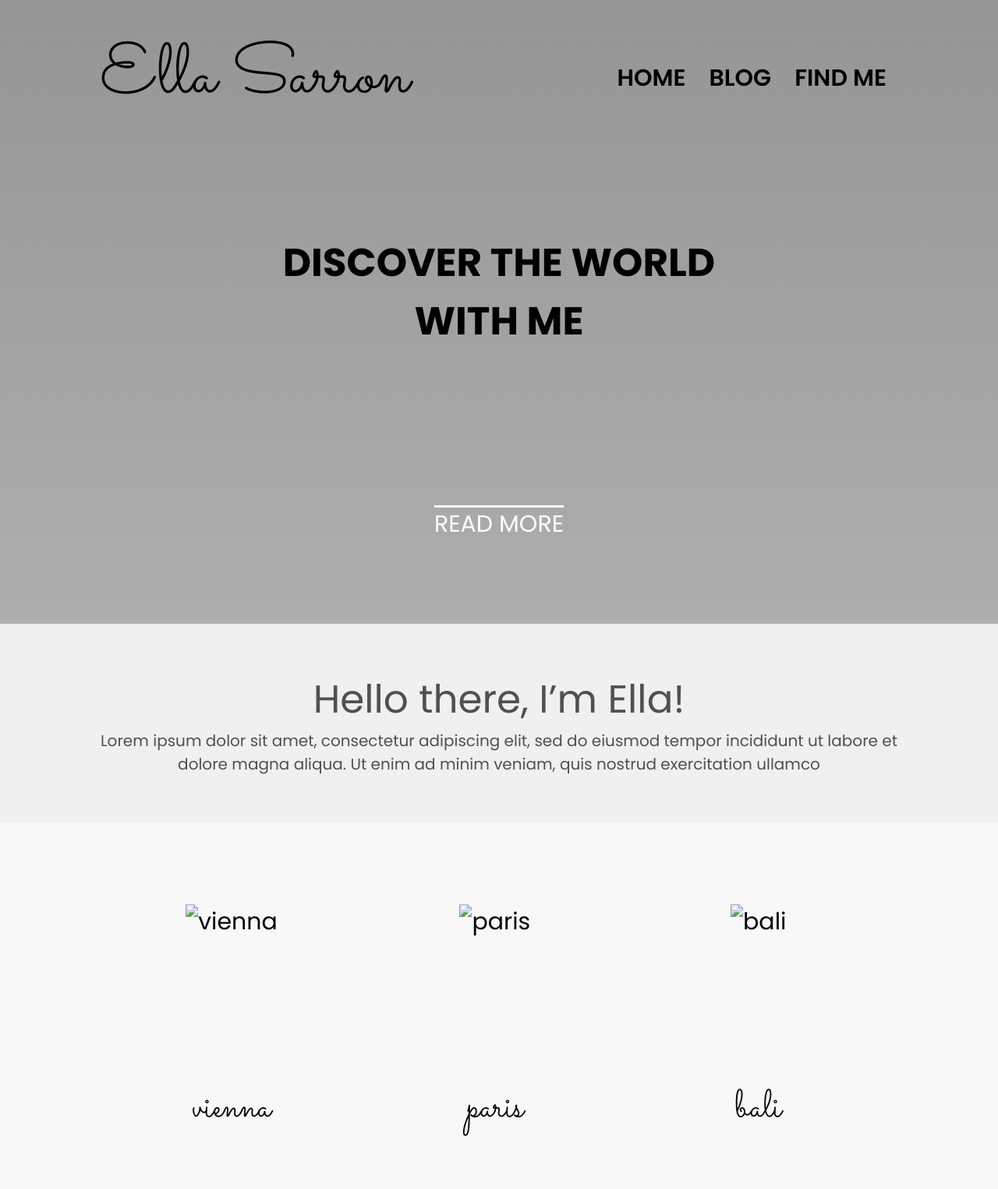
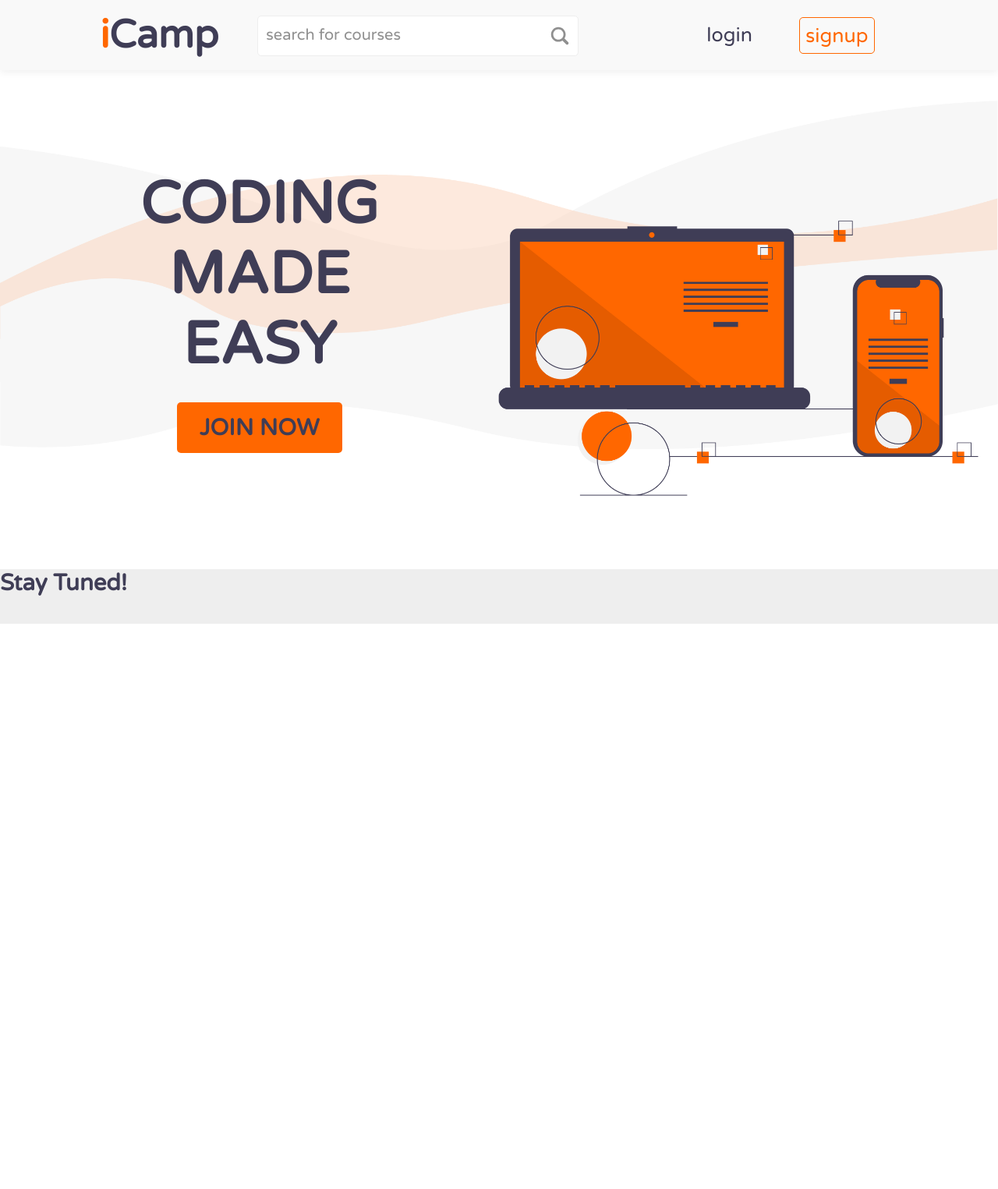
Before and after one commit to ulfat-dawood/iCamp-landing-page, a plain HTML site: page index.html in a window 1280 px wide. Shown: the top 1525 px of the page at 78% size. After the commit the page ends 827 px from the top, so only its background shows below. Drawn offline with Linux system fonts and the light colour scheme.

Commit message:
main page

```diff
--- a/index.html
+++ b/index.html
@@ -5,88 +5,44 @@
     <!-- <meta name="viewport" content="width=E, initial-scale=1.0"> -->
     <meta http-equiv="X-UA-Compatible" content="ie=edge">
     <link rel="preconnect" href="https://fonts.gstatic.com">
-    <link href="https://fonts.googleapis.com/css2?family=Poppins:wght@300;400;600;700&family=Sacramento&display=swap" rel="stylesheet">
+
     <link href="./style.css" rel="stylesheet" type="text/css"/>
-    <title>Ella</title>
+    <link rel="preconnect" href="https://fonts.gstatic.com">
+    <link href="https://fonts.googleapis.com/css2?family=Varela+Round&display=swap" rel="stylesheet">
+
+    <title>iCamp</title>
 </head>
 <body>
-    <section id="home">
-        <div class="container">
-            <header>
-                <h1 class="logo">Ella Sarron</h1>
-                <nav>
-                    <ul>
-                        <li><a href="#home">HOME</a></li>
-                        <li><a href="#blog">BLOG</a></li>
-                        <li><a href="#findMe">FIND ME</a></li>
-                    </ul>
-                </nav>
-            </header>
-            <div class="showcase">
-                <h2 class="top">DISCOVER THE WORLD <br>WITH ME</h2>
-                <h4 class="bottom"><a href="#blog">READ MORE</a></h4>
-            </div>
+<header>
+    <div class="container">
+        <h2 class="logo"><span style="color:#FF6700">i</span>Camp</h2>
+        <div class="search-bar">
+            <input type="text" placeholder="search for courses">
+            <div class="search-icon" ></div>
+        </div>
+        <nav>
+            <div class="login"><a href="./login.html">login</a></div>
+            <div class="signup"><a href="./login.html">signup</a></div>
+        </nav>
+    </div>
+</header>
 
+<section id="landing-bg">
+    <div class="container">
+        <div class="left">
+            <h1>CODING MADE EASY</h1>
+            <h3 class="btn"><a hre="./login.html">JOIN NOW</a></h3>
         </div>
-    </section>
-    <section id="blog">
-        <div class="intro">
-            <div class="container">
-                <h2>Hello there, I’m Ella!</h2>
-                <p>Lorem ipsum dolor sit amet, consectetur adipiscing elit, sed do eiusmod tempor incididunt ut labore et dolore magna aliqua. Ut enim ad minim veniam, quis nostrud exercitation ullamco </p>
+        <img src="./img/home.png" alt="portable devices">
+    </div>
+</section>
 
-            </div>
-       </div>
-       <div class="cards container">
-           <div class="card">
-            <div class="img-holder">
-                <img src="./img/vienna.jpeg" alt="vienna">
-            </div>
-            <h2 class="title">vienna</h2>
-           </div>
+<footer>
+    <h3>Stay Tuned!</h3>
+    <nav>
 
-           <div class="card">
-                <div class="img-holder">
-                    <img src="./img/paris.jpeg" alt="paris">
-                </div>
-                <h2 class="title">paris</h2>
-            </div>
+    </nav>
+</footer>
 
-            <div class="card">
-                <div class="img-holder">
-                    <img src="./img/bali.jpeg" alt="bali">
-                </div>
-                <h2 class="title">bali</h2>
-            </div>
-       </div>
-       <div class="clear"></div>
-
-       <div class="articles">
-           <div class="container">
-
-               <div class="article1">
-                   <h3>TIPS FOR YOUR NEXT TRIP</h3>
-                   <p>Lorem ipsum dolor sit amet, consectetur adipiscing elit, sed do eiusmod tempor incididunt ut labore et dolore magna aliqua. Ut enim ad minim veniam, quis nostrud exercitation ullamco Lorem ipsum dolor sit amet, consectetur adipiscing elit, sed do eiusmod tempor incididunt ut labore et dolore magna aliqua. Ut enim ad minim veniam, quis nostrud exercitation ullamco
-                       <br><br><span style="text-decoration: underline; cursor: pointer;">continue reading..</span>
-                   </p>
-               </div>
-               <div class="article2">
-                   <h3>Must Visit!</h3>
-                   <p>Lorem ipsum dolor sit amet, consectetur adipiscing elit, sed do eiusmod tempor incididunt ut labore et dut labore et dolore magna aliqua. Ut enim ad minim veniam, quis nostrud exercitation ullamco </p>
-               </div>
-               <div class="clear"></div>
-
-           </div>
-       </div>
-    </section>
-
-    <footer id="findMe">
-        <div class="container">
-            <h1>Fine Me Here</h1>
-            <img src="./img/twitter.svg" alt="">
-            <img src="./img/pinterest.svg" alt="">
-            <img src="./img/instagram.svg" alt="">
-        </div>
-    </footer>
 </body>
 </html>
--- a/style.css
+++ b/style.css
@@ -5,7 +5,7 @@
 	box-sizing: content-box;
 	list-style: none;      /*remove bullet point from lists*/
 	text-decoration:none; /*remove underline from <a>*/
-    color: #000;
+    color: #3F3D56;
 
 }
 
@@ -15,169 +15,119 @@ html{
 }
 
 body{
-	font-family: 'Poppins', sans-serif;
-	background: #F8F8F8;
-    font-size: 3rem;
+	font-family: 'Varela Round', sans-serif;
+	background: #fff;
+    font-size: 2.5rem;
 }
 .container{
     width:80%;
     margin:auto;
 }
 
+.clear{
+    clear: both;
+}
+
 /* TYPOGRAPHY */
-h1{font-size:9rem;}
+h1{font-size:7.5rem;}
 h2{font-size:5rem;}
 h4{font-size:3rem;}
 p{font-size:2rem;}
 
-/* SECTION-1-HOME */
-#home{
-    width:100%;
-    height: 100vh;
-    background-image: linear-gradient(hsla(0, 0%, 0%, 0.4),hsla(0, 0%, 0%, 0.3)), url(./img/hero.jpeg) ;
-    background-size: cover;
-    background-repeat: no-repeat;
-    /* background-position: 0 -100px ; */
+/* HEADER */
+header{
+    height: 90px;
+    width: 100%;
+    background: #f9f9f9;
+    box-shadow: 0 2px 10px #eeeeee;
 }
-header{
-    height: 25vh;
+header .container{
+
 }
 header .logo{
-    float:left;
-    line-height: 25vh;
-    font-weight: normal;
-    font-family: 'Sacramento', cursive;
+    float: left;
+    line-height: 90px;
 }
-header ul{
-    float:right;
+header .search-bar{
+    float: left;
+    width:40%;
+    height: 50px;
+    background: #fff;
+    border:.5px solid #eeeeee;
+    margin:20px 50px;
+    border-radius: 5px;
 }
-header ul li{
-    float:left;
-    line-height: 25vh;
-    font-weight: 600;
-    padding: 0 .5em;
-    transition: .1s ease;
+header .search-bar input[type="text"]{
+    font-size: 2rem;
+    outline: none;
+    border-style: none;
+    background: inherit;
+    margin: .6em .5em ;
+}
+header .search-bar input[type="text"]::-webkit-input-placeholder{
+    color: #909090;
+    font-family: 'Varela Round', sans-serif;
 
 }
-header ul li a:hover{
-    color:#505050;
+header .search-bar .search-icon{
+    height: 100%;
+    width: 30px;
+    background:  url(./img/search.svg) no-repeat center center ;
+    float: right;
+    margin-right: .3em ;
+}
+header nav{
+    float: right;
+    line-height: 90px;
 }
 
-.showcase{
-    text-align: center;
-    font-weight: 600;
-}
-.showcase .top{
-    margin-top:50px;
-    padding-top:1em;
-
-}
-.showcase .bottom{
-    margin-top:200px;
-
-}
-.showcase .bottom a{
-    font-weight: 500;
-    text-decoration: overline;
-    color:white;
+header nav div{
+    float:left;
+    margin: auto 30px;
 }
 
-/* SECTION-2-BLOG intro*/
+header nav .signup a{
+    color:#FF6700;
+    border: 1px solid #FF6700;
+    border-radius: 5px;
+    padding: .3em;
+}
 
-#blog .intro{
-    background: #F0F0F0;
-    text-align: center;
-    padding: 2em 0;
-}
-#blog .intro h2, #blog .intro p{
-    font-weight: normal;
-    color:#505050;
+/* LANDING-PAGE */
+#landing-bg{
+    width: 100%;
+    height: 80vh;
+    background: url(./img/bg.png) no-repeat;
+    background-size:  contain;
+    background-position:  center 20%;
 
 }
 
-/* SECTION-2-BLOG cards*/
-.cards{
-    margin-top:3em;
-    margin-bottom: 3em;
+#landing-bg .left{
+    float: left;
+    text-align: center;
+    width:40%;
+    margin:5em 0 ;
 }
-.cards .card{
-    float:left;
-    min-height: 40vh;
-    width:33%;
-    text-align: center;
+#landing-bg .left .btn{
+    width: fit-content;
+    margin:1em auto;
     border-radius: 5px;
+    padding: .5em 1em;
+    background: #FF6700;
+    color:#f9f9f9;
 }
-.cards .card:hover{
-    background: #f0f0f0;
+#landing-bg img{
+    float: right;
+    margin:10em 0 ;
+    width: 40%;
+    transform: scale(1.5);
 }
-
-.cards .card .img-holder{
-    height: 200px;
-    width: 93%;
-    margin: .5em auto;
-    overflow: hidden;
-}
-.cards .card .img-holder img{
-    width:100%;
-    object-fit: cover;
-
-}
-.cards .card .title{
-    padding: .2em;
-    font-weight: normal;
-    font-family: 'Sacramento', cursive;
-
-}
-.clear { clear:both; }
-/* SECTION-2-BLOG articles*/
-
-.articles{
-    background: #F0F0F0;
-    margin-top: 2em ;
-    padding: 2em 0;
-}
-.article1{
-    float:left;
-    width:40%;
-}
-.article2{
-    float:right;
-    width:30%;
-}
-
-.articles h3{
-    padding-bottom: 1.6em;
-    text-align: center;
-    font-weight: 500;
-}
-.articles p{
-    font-weight: 300;
-}
-
-.article2 p{
-    background: white;
-    padding: 30px;
-}
-
-/* SECTION-3-findme */
 
 footer{
     width:100%;
-    height: 50vh;
-    background-image: linear-gradient(hsla(0, 0%, 0%, 0.7),hsla(0, 0%, 0%, 0.7)), url(./img/footer.jpeg) ;
-    background-size: cover;
-    background-repeat: no-repeat;
-    background-position: center center;
+    height: 70px;
+    background: #eeeeee;
+    position: fixed;
+    bottom: 0;
 }
-footer h1{
-    color: #F0F0F0;
-}
-footer img{
-    -webkit-filter: grayscale(1) invert(1);
-    width: 50px;
-    transition: .5s;
-    cursor: pointer;
-}
-footer img:hover{
-    transform: scale(1.5);
-}
```
Also changed, not shown: img/instagram.jpg (added), img/search.svg (added), img/twitter.jpg (added), img/youtube.jpg (added), 2 other files.
